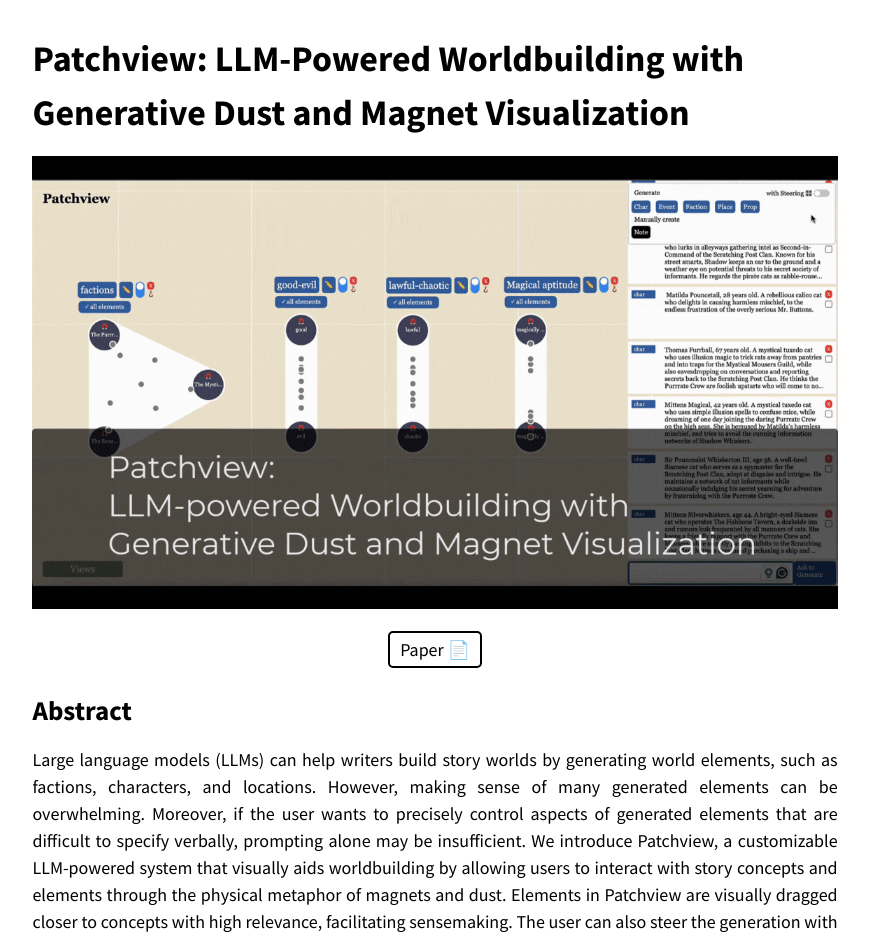
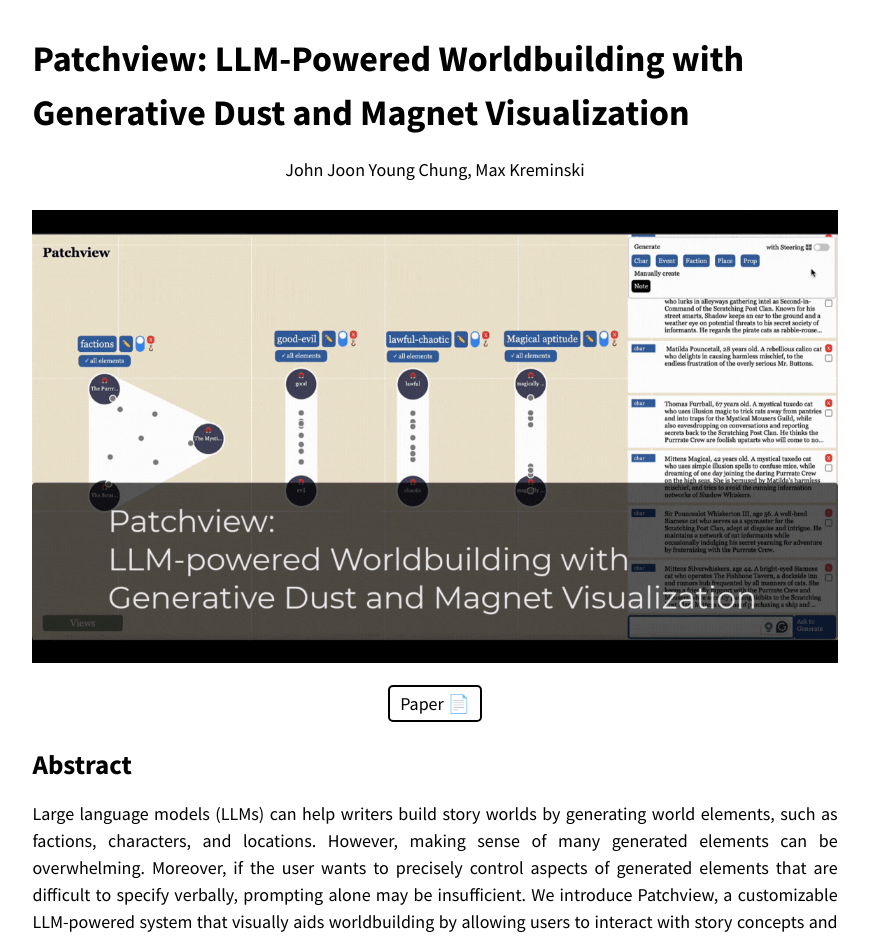
Before and after one commit to mj-storytelling/mj-storytelling.github.io, a Jekyll site: the page built from _project/patchview.md, in a window 1280 px wide. Shown: the top 940 px of the page, without its empty margins (205-1074 px from the left). Built offline with Jekyll 4.4.1, drawn with Linux system fonts in a browser that asks for light colours.

Commit message:
authors added

```diff
--- a/_data/publications.json
+++ b/_data/publications.json
@@ -13,8 +13,6 @@
   "id": "chung2024patchview",
   "title": "Patchview: LLM-Powered Worldbuilding with Generative Dust and Magnet Visualization",
   "url": "/project/patchview",
-  "pdf": "https://mkremins.github.io/publications/Patchview_UIST2024.pdf",
-  "video": "https://drive.google.com/file/d/1Y5XcleOfkXhvA2bXRLET4Zt92bjOx7C_/view?usp=sharing",
   "authors": ["John Joon Young Chung", "Max Kreminski"],
   "year": "2024",
   "venue": "UIST",
--- a/_layouts/default.html
+++ b/_layouts/default.html
@@ -24,7 +24,7 @@
 	.person { width: 50%; display: flex; align-items: center; padding-right: 1rem; }
 	@media (max-width: 500px) { .person { width: 100%; } }
 	.person .name { font-weight: bold; font-size: 1.25rem; }
-	.person .name a { color: inherit; text-decoration: none; }
+	.person .name a, .person-name { color: inherit; text-decoration: none; }
 	.person .portrait {
 		width: 25%; margin-right: 5%; aspect-ratio: 1/1; border-radius: 100%;
 		background-size: cover; background-position-y: center;
--- a/_layouts/project.html
+++ b/_layouts/project.html
@@ -3,7 +3,16 @@ layout: default
 ---
 <header>
 	<h1>{{page.title}}</h1>
+		<div style="text-align: center;">
+			{% for author in page.authors %}
+				<!-- identify the author from members where "name" is same as author -->
+				{% assign authorObj = site.data.members | where: "name", author | first %}
+
+				<a class="person-name" href="{{authorObj.url}}">{{author}}</a>{% unless forloop.last %}, {% endunless %}
+			{% endfor %}
+		</div>
 </header>
+<br/>
 <main>
 
 	{% if page.image %}
--- a/_project/patchview.md
+++ b/_project/patchview.md
@@ -1,6 +1,7 @@
 ---
 layout: project
 title: "Patchview: LLM-Powered Worldbuilding with Generative Dust and Magnet Visualization"
+authors: ["John Joon Young Chung", "Max Kreminski"]
 pdf: "https://mkremins.github.io/publications/Patchview_UIST2024.pdf"
 video: "https://drive.google.com/file/d/1Y5XcleOfkXhvA2bXRLET4Zt92bjOx7C_/preview?t=3"
 image: "/img/projects/patchview/teaser.gif"
```
